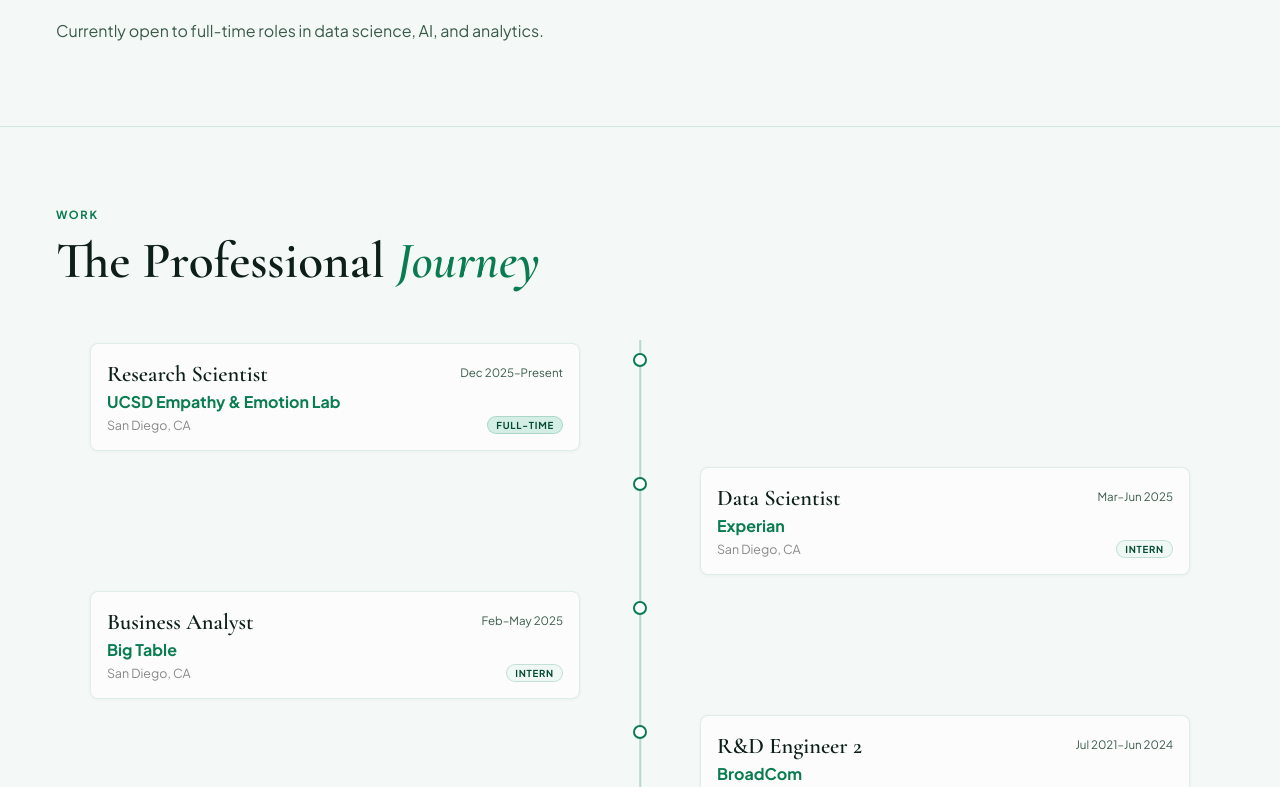
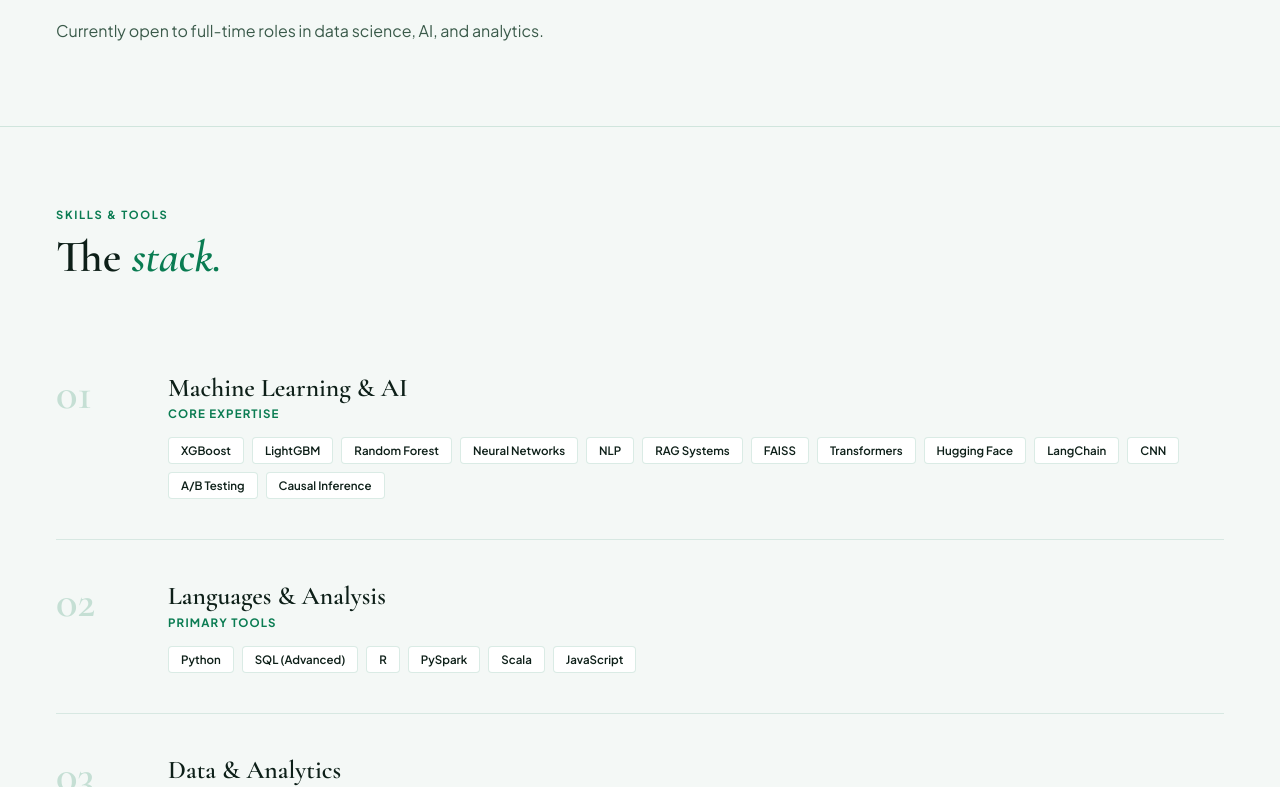
Before and after one commit to Krithikap019/ai-portfolio, a Next.js app: page / in a window 1280 px wide. Shown: the part 1773-2560 px from the top of the page. Built offline with nearby package versions, Linux system fonts and the light colour scheme.

Commit message:
Tech Stack

```diff
--- a/app/page.jsx
+++ b/app/page.jsx
@@ -314,6 +314,36 @@ export default function Home() {
         </div>
       </section>
 
+      {/* Tech Stack */}
+      <section style={{ padding: "5rem 3.5rem", borderTop: "1px solid rgba(10,124,82,0.15)" }}>
+        <p style={{ fontSize: "0.7rem", fontWeight: 700, letterSpacing: "0.15em", textTransform: "uppercase", color: "#0a7c52", marginBottom: "0.6rem" }}>Skills & Tools</p>
+        <h2 style={{ fontFamily: "'Cormorant Garamond', serif", fontSize: "2.8rem", fontWeight: 600, marginBottom: "3rem" }}>
+          The <em style={{ color: "#0a7c52", fontStyle: "italic" }}>stack.</em>
+        </h2>
+        {[
+          { num: "01", title: "Machine Learning & AI", sub: "Core expertise", skills: ["XGBoost", "LightGBM", "Random Forest", "Neural Networks", "NLP", "RAG Systems", "FAISS", "Transformers", "Hugging Face", "LangChain", "CNN", "A/B Testing", "Causal Inference"] },
+          { num: "02", title: "Languages & Analysis", sub: "Primary tools", skills: ["Python", "SQL (Advanced)", "R", "PySpark", "Scala", "JavaScript"] },
+          { num: "03", title: "Data & Analytics", sub: "Where insights come from", skills: ["Pandas", "NumPy", "Tableau", "Power BI", "Snowflake", "BigQuery", "Databricks", "PostgreSQL", "ETL / ELT Pipelines", "Airflow", "dbt", "Apache Spark"] },
+          { num: "04", title: "Web & Frameworks", sub: "How I build and ship", skills: ["Streamlit", "FastAPI", "Flask", "React", "Next.js", "REST APIs"] },
+          { num: "05", title: "Cloud & MLOps", sub: "Infrastructure and deployment", skills: ["AWS (EC2, S3)", "GCP", "Azure", "Docker", "MLflow", "CI/CD", "Git", "Grafana", "Looker"] },
+        ].map((cat, i, arr) => (
+          <div key={cat.num} style={{ display: "grid", gridTemplateColumns: "80px 1fr", gap: "2rem", padding: "2.5rem 0", borderBottom: i < arr.length - 1 ? "1px solid rgba(10,124,82,0.12)" : "none", alignItems: "start" }}>
+            <span style={{ fontFamily: "'Cormorant Garamond', serif", fontSize: "2.8rem", fontWeight: 600, color: "rgba(10,124,82,0.2)", lineHeight: 1 }}>{cat.num}</span>
+            <div>
+              <h3 style={{ fontFamily: "'Cormorant Garamond', serif", fontSize: "1.6rem", fontWeight: 600, color: "#0d1f18", marginBottom: "0.2rem" }}>{cat.title}</h3>
+              <p style={{ fontSize: "0.72rem", fontWeight: 700, letterSpacing: "0.1em", textTransform: "uppercase", color: "#0a7c52", marginBottom: "1rem" }}>{cat.sub}</p>
+              <div style={{ display: "flex", gap: "0.5rem", flexWrap: "wrap" }}>
+                {cat.skills.map((skill) => (
+                  <span key={skill} style={{ fontSize: "0.72rem", fontWeight: 600, padding: "5px 12px", borderRadius: "4px", background: "#fff", color: "#0d1f18", border: "1px solid rgba(10,124,82,0.15)" }}>
+                    {skill}
+                  </span>
+                ))}
+              </div>
+            </div>
+          </div>
+        ))}
+      </section>
+
       {/* Experience */}
       <section id="experience" style={{ padding: "5rem 3.5rem", borderTop: "1px solid rgba(10,124,82,0.15)" }}>
         <p style={{ fontSize: "0.7rem", fontWeight: 700, letterSpacing: "0.15em", textTransform: "uppercase", color: "#0a7c52", marginBottom: "0.6rem" }}>Work</p>
```
Also changed, not shown: app/projects/covid_detection/page.jsx (+6 -6 lines).
